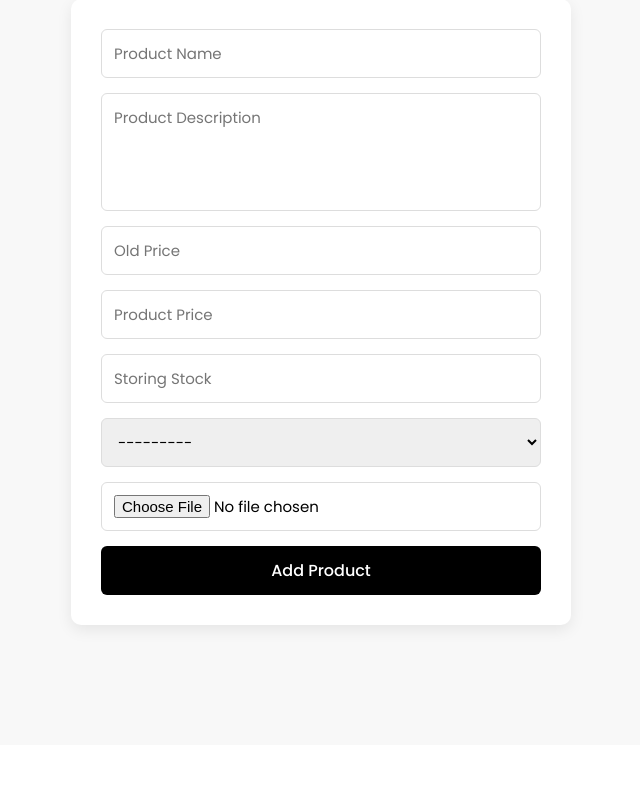
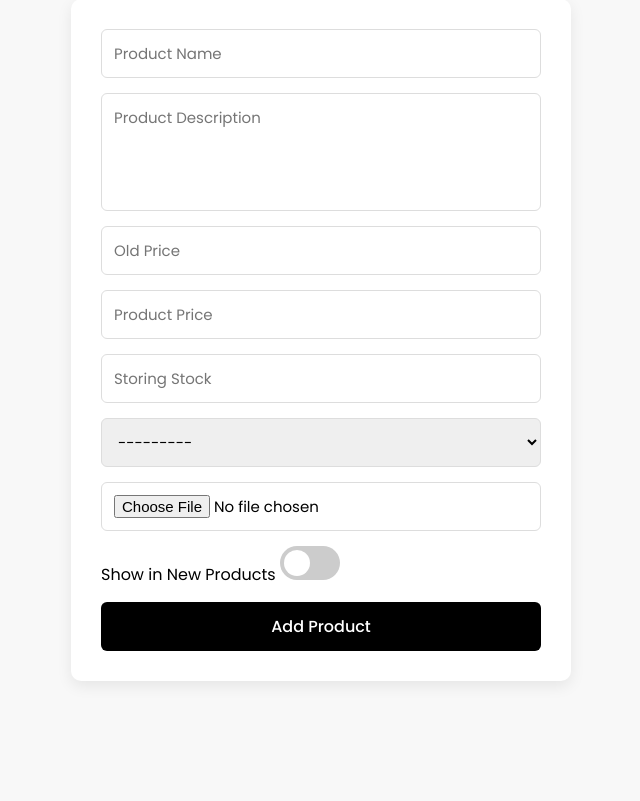
Before and after one commit to ghogharifenil/LUXA-Collection, a Django app: page /admin/add_product/ in a window 1280 px wide. Shown: the part 211-1012 px from the top of the page, without its empty margins (319-959 px from the left). Before the commit the page ends 845 px from the top, so only its background shows below. Run offline with Django 5.2, Linux system fonts and the light colour scheme; a user stored in the database is signed in; tables that the repository leaves empty hold one stand-in row (values such as "Sample post").

Commit message:
add buy feture

```diff
--- a/apps/models.py
+++ b/apps/models.py
@@ -32,6 +32,7 @@
     image = models.ImageField(upload_to='product/')
     stock = models.TextField(max_length=210)
     description = models.TextField()
+    is_new = models.BooleanField(default=False)
 
     @property
     def discount_percentage(self):
--- a/apps/static/admincss/addpro.css
+++ b/apps/static/admincss/addpro.css
@@ -63,6 +63,49 @@
   appearance: textfield;
 }
 
+.switch {
+    position: relative;
+    display: inline-block;
+    width: 60px;
+    height: 34px;
+}
+
+.switch input {
+    display: none;
+}
+
+.slider {
+    position: absolute;
+    cursor: pointer;
+    background: #ccc;
+    border-radius: 34px;
+    top: 0;
+    left: 0;
+    right: 0;
+    bottom: 0;
+    transition: .4s;
+}
+
+.slider:before {
+    position: absolute;
+    content: "";
+    width: 26px;
+    height: 26px;
+    left: 4px;
+    bottom: 4px;
+    background: white;
+    border-radius: 50%;
+    transition: .4s;
+}
+
+input:checked + .slider {
+    background: #4CAF50;
+}
+
+input:checked + .slider:before {
+    transform: translateX(26px);
+}
+
 @media (max-width: 600px) {
   form {
     width: 95%;
--- a/apps/templates/admin/addpro.html
+++ b/apps/templates/admin/addpro.html
@@ -17,6 +17,14 @@
     {{ form.stock }}
     {{ form.category }}
     {{ form.image }}
+     <div class="toggle-box">
+        <label>Show in New Products</label>
+
+        <label class="switch">
+            <input type="checkbox" name="is_new">
+            <span class="slider"></span>
+        </label>
+    </div>
 
     <button type="submit">Add Product</button>
   </form>
--- a/apps/templates/admin/base_admin.html
+++ b/apps/templates/admin/base_admin.html
@@ -35,9 +35,9 @@
               <a href="{% url 'add_product' %}">Add Product</a>
             </li>
 
-            <li>
+            {% comment %} <li>
               <a href="{% url "view_product" %}">View Products</a>
-            </li>
+            </li> {% endcomment %}
 
             <li>
               <a href="{% url 'order' %}">Orders</a>
--- a/apps/templates/html/home.html
+++ b/apps/templates/html/home.html
@@ -18,7 +18,7 @@
 
         <p>Flat 50% OFF</p>
 
-        <a href="{% url "collection_department" %}" class="shop-btn">Shop Now</a>
+        <a href="{% url "saree" %}" class="shop-btn">Shop Now</a>
       </div>
     </div>
 
@@ -30,7 +30,7 @@
         <p>Buy 20,000 ₹ Up to 60% OFF</p>
         <p>Exclusive Designer dress</p>
 
-        <a href="{% url "collection_department" %}" class="shop-btn">Shop Now</a>
+        <a href="{% url "dress" %}" class="shop-btn">Shop Now</a>
       </div>
     </div>
 
@@ -41,7 +41,7 @@
         <h1>Fresh Picks For You</h1>
         <p>Discover New Styles, New Trends New Confidence</p>
 
-        <a href="{% url "collection_department" %}" class="shop-btn">Explore Collection Now</a>
+        <a href="{% url "new_products" %}" class="shop-btn">Explore Collection Now</a>
       </div>
     </div>
   </div>
--- a/apps/urls.py
+++ b/apps/urls.py
@@ -6,8 +6,8 @@
     path('home/', views.home, name='home'),
 
 
-    path('collection_department/', views.collection_department,
-         name='collection_department'),
+    path('new_products/', views.new_products,
+         name='new_products'),
 
     path('collection_department/dress/', views.dress, name='dress'),
     path('collection_department/footwear/', views.footwear, name='footwear'),
@@ -25,7 +25,6 @@
     path('admin/', views.adminuser, name='admin'),
     path('logout/', views.logout, name="logout"),
     path('admin/add_product/', views.add_product, name='add_product'),
-    path('admin/viewpro', views.viewpro, name='view_product'),
     path('dashboard/', views.dashboard, name="dashboard"),
     path('order/', views.order , name="order"),
 
--- a/apps/views.py
+++ b/apps/views.py
@@ -25,12 +25,20 @@
 def home(request):
     return render(request, "html/home.html")
 
-# ---------------+ Collection Department +----------------
+# # ---------------+ New Collection Department +----------------
 
 
-def collection_department(request):
-    return render(request, "html/collection_department.html")
+def new_products(request):
 
+    products = Product.objects.filter(
+        is_new=True
+    )
+
+    return render(
+        request,
+        'html/new_collection.html',
+        {'products': products}
+    )
 # ---------------+ Add to Cart With Login  +----------------
 
 
@@ -259,9 +267,9 @@
 # --------------------------------------------------------------------------------
 
 
-@seller_required
-def viewpro(request):
-    return render(request, "admin/viewproduct.html")
+# @seller_required
+# def viewpro(request):
+#     return render(request, "admin/viewproduct.html")
 
 # --------------------------------------------------------------------------------
 # ---------------------------+ Show Order +---------------------------------------
@@ -294,7 +302,13 @@
         )
 
         if form.is_valid():
-            form.save()
+
+            product = form.save(commit=False)
+
+            product.is_new = True if request.POST.get("is_new") else False
+
+            product.save()
+
             return redirect('add_product')
 
     else:
```
Also changed, not shown: apps/static/css/new_product.css (added, +107 -0 lines), apps/templates/html/new_collection.html (added, +36 -0 lines), apps/migrations/0008_product_is_new.py (added), media/product/pista_saree.jpg (added).
